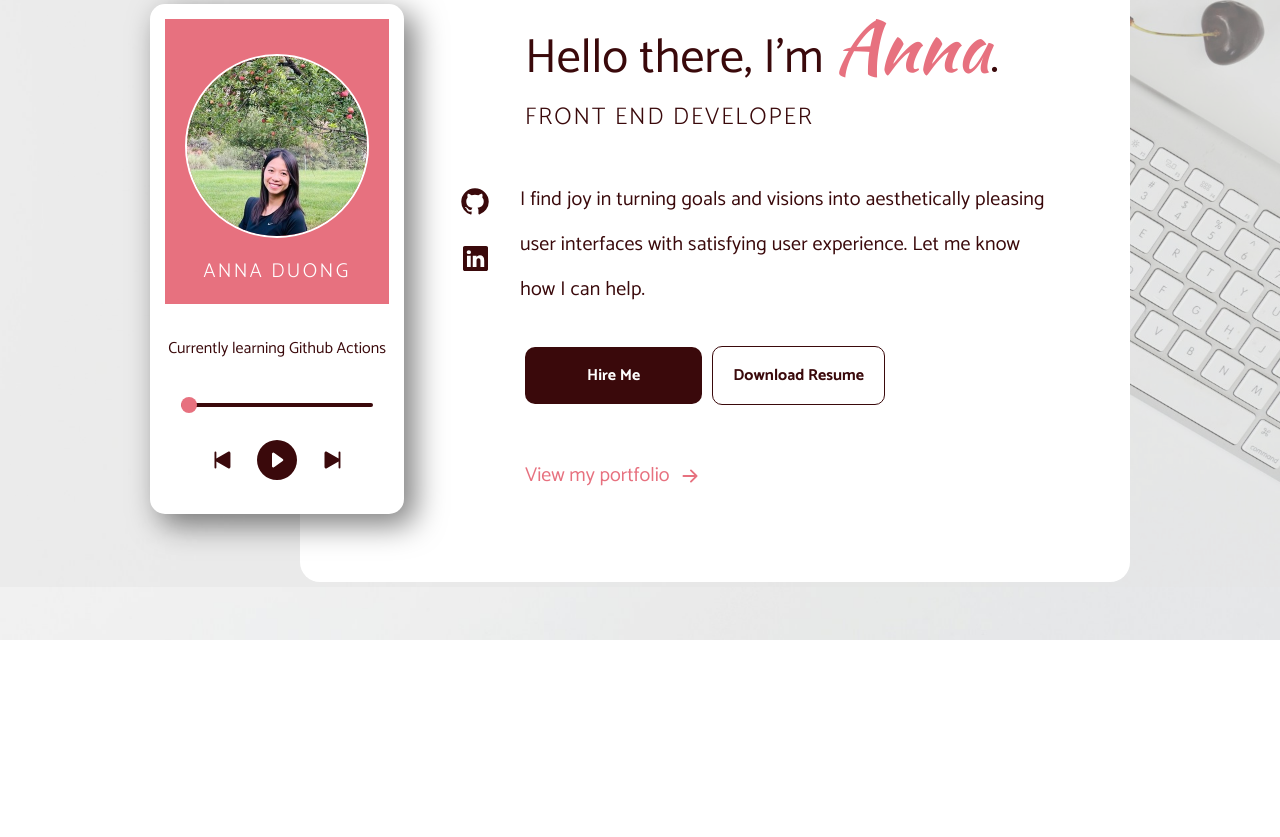
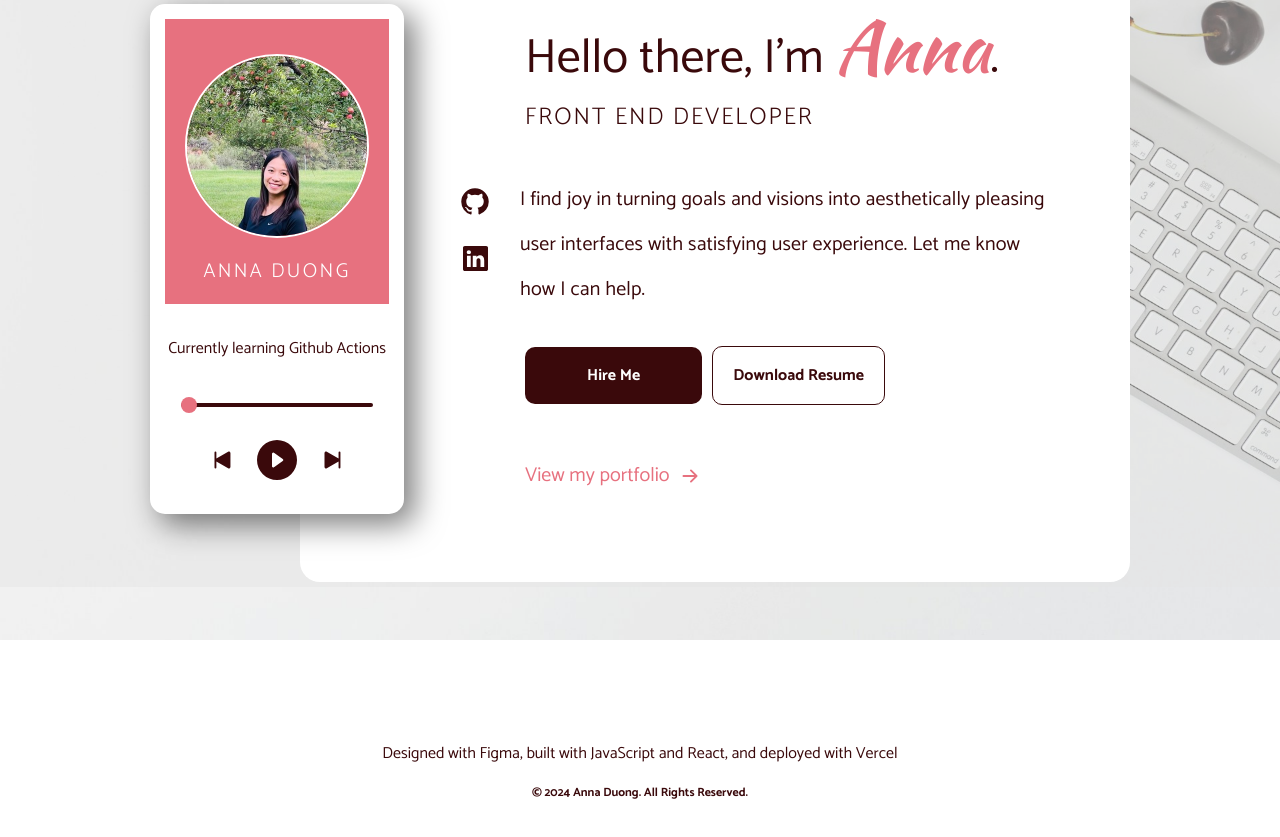
Before and after one commit to annaduong17/portfolio, a React (Create React App) app: page / in a window 1280 px wide. Shown: the part 213-1050 px from the top of the page. Before the commit the page ends 937 px from the top, so only its background shows below. Built offline with nearby package versions, Linux system fonts and the light colour scheme.

Commit message:
add and style Footer

```diff
--- a/src/App.js
+++ b/src/App.js
@@ -4,6 +4,7 @@ import Navbar from './components/Navbar';
 import HomePage from './components/HomePage';
 import PortfolioPage from './components/PortfolioPage';
 import Contact from './components/Contact';
+import Footer from './components/Footer';
 import NotFound from './components/NotFound';
 import ScrollToTop from './components/ScrollToTop';
 
@@ -35,6 +36,8 @@ function App () {
             <Route path='*' element={<NotFound />} />
           </Routes>
 
+          <Footer />
+
           <ScrollToTop />
         </div>
   )
--- /dev/null
+++ b/src/components/Footer.js
@@ -0,0 +1,10 @@
+function Footer() {
+  return (
+    <div className="footer">
+      <p>Designed with Figma, built with JavaScript and React, and deployed with Vercel</p>
+      <p className="copyright">&copy; 2024 Anna Duong. All Rights Reserved.</p>
+    </div>
+  )
+}
+
+export default Footer;
--- a/src/index.scss
+++ b/src/index.scss
@@ -593,6 +593,17 @@ svg {
   }
 }
 
+.footer {
+  text-align: center;
+  padding-bottom: 50px;
+
+  .copyright {
+    font-size: $text--sm;
+    font-weight: 700;
+  }
+
+}
+
 .not-found {
   // border: 1px solid purple;
   margin-inline: 150px;
```
